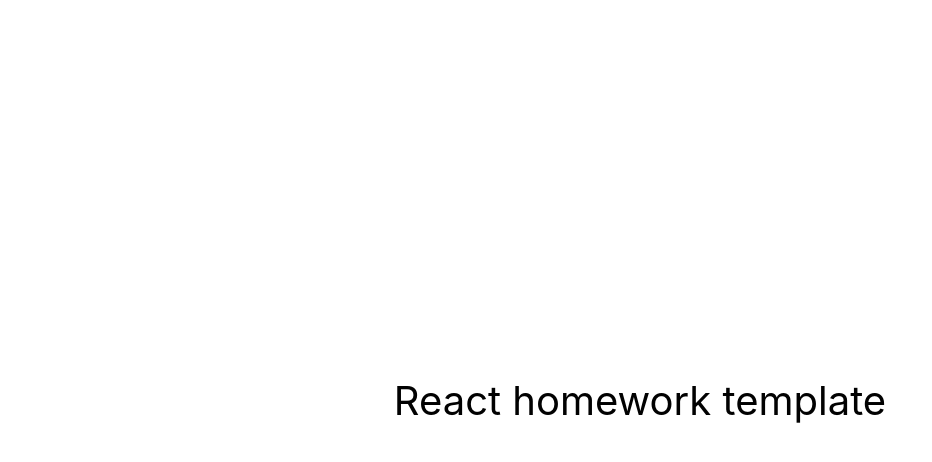
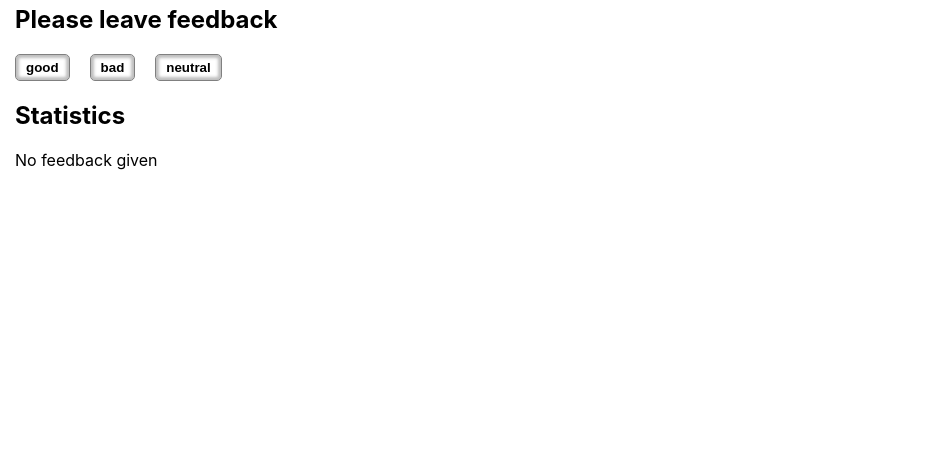
Before and after one commit to Vendettich13/goit-react-hw-02-phonebook, a React (Create React App) app: page / in a window 1280 px wide. Shown: the top 462 px of the page, without its empty margins (0-932 px from the left). Built offline with nearby package versions, Linux system fonts and the light colour scheme.

Commit message:
finish feedback section

```diff
--- a/src/components/App.jsx
+++ b/src/components/App.jsx
@@ -1,16 +1,38 @@
-export const App = () => {
-  return (
-    <div
-      style={{
-        height: '100vh',
-        display: 'flex',
-        justifyContent: 'center',
-        alignItems: 'center',
-        fontSize: 40,
-        color: '#010101'
-      }}
-    >
-      React homework template
-    </div>
-  );
+import {PropTypes} from "prop-types"
+import { Component } from "react";
+import { Section } from "./Section/Section";
+import { FeedbackOptions } from "./Feedback/FeedbackOptions";
+import { Statistics } from "./Statistics/Statistics";
+export class App extends Component {
+  state = {
+    good: 0,
+    neutral: 0,
+    bad: 0
+  }
+
+  onLeaveFeedback = (e) => {
+    const currentBtn = e.currentTarget.name;
+    this.setState((prevState) => {
+      return { [currentBtn]: prevState[currentBtn] + 1 }
+    })
+  }
+  total = () => {
+    const { good, bad, neutral } = this.state
+    return good + bad + neutral
+  }
+  positivePercentage = () => {
+    const {good} = this.state
+    return good / this.total() * 100;
+  }
+
+  render() {
+    return <section>
+    <Section title="Please leave feedback">
+        <FeedbackOptions options={['good', 'bad', 'neutral']} onLeaveFeedback={this.onLeaveFeedback}/>
+    </Section>
+    <Section title="Statistics">
+         <Statistics good={this.state.good} neutral={this.state.neutral } bad={this.state.bad } total={this.total} positivePercentage={this.positivePercentage}/>
+      </Section>
+      </section>
+    }
 };
--- /dev/null
+++ b/src/components/Feedback/FeedbackOptions.jsx
@@ -0,0 +1,13 @@
+import { PropTypes } from "prop-types"
+import css from "../Feedback/FeedbackOptions.module.css"
+
+export const FeedbackOptions = ({ options, onLeaveFeedback }) => {
+    return <div className={css.buttonWrapper}>
+        {options.map((option, index) => { return <button type="button" key={index} onClick={onLeaveFeedback} name={option} className={css.optionBtn}>{option}</button>})}
+    </div>
+}
+
+FeedbackOptions.propTypes = {
+    options: PropTypes.array.isRequired,
+    onLeaveFeedback: PropTypes.func,
+}
--- /dev/null
+++ b/src/components/Feedback/FeedbackOptions.module.css
@@ -0,0 +1,22 @@
+.optionBtn {
+    cursor: pointer;
+    font-weight: bold;
+    padding: 5px 10px;
+    background-color: transparent;
+    border: 1px solid grey;
+    border-radius: 5px;
+    box-shadow: inset 0px 0px 3px 3px rgb(169 169 169 / 75%);
+    transition: transform 500ms cubic-bezier(0.175, 0.885, 0.32, 1.275), box-shadow 500ms;
+}
+.optionBtn:not(:last-child) {
+    margin-right: 20px;
+}
+.optionBtn:hover,
+.optionBtn:focus {
+    transform: scale(1.1);
+    box-shadow: inset 0px 0px 3px 3px rgba(110, 107, 110, 1);
+}
+.buttonWrapper {
+    margin-top: 20px;
+    margin-bottom: 20px;
+}
--- /dev/null
+++ b/src/components/Notification/Notification.jsx
@@ -0,0 +1,3 @@
+export const Notification = () => {
+    return <p>No feedback given</p>
+}
--- /dev/null
+++ b/src/components/Section/Section.jsx
@@ -0,0 +1,13 @@
+import {PropTypes} from "prop-types"
+
+export const Section = ({ title, children }) => {
+        return <div>
+        <h1>{title}</h1>
+        {children}
+        </div>
+    }
+
+Section.propTypes = {
+    title: PropTypes.string.isRequired,
+    children: PropTypes.any,
+}
--- /dev/null
+++ b/src/components/Statistics/Statistics.jsx
@@ -0,0 +1,24 @@
+import { Notification } from "components/Notification/Notification"
+import { PropTypes } from "prop-types"
+import css from "../Statistics/Statistics.module.css"
+
+export const Statistics = ({ good, bad, neutral, total, positivePercentage }) => {
+    return <div className={css.statWrapper}>
+        {total() === 0 ? <Notification/> : <ul>
+            <li className={css.statItem}>Good: {good}</li>
+            <li className={css.statItem}>Neutral: {neutral}</li>
+            <li className={css.statItem}>Bad: {bad}</li>
+            <li className={css.statItem}>Total: {total()}</li>
+            <li className={css.statItem}>Positive feedback: {Math.round(positivePercentage())}%</li>
+        </ul>}
+
+    </div>
+}
+
+Statistics.propTypes = {
+    good: PropTypes.number.isRequired,
+    bad: PropTypes.number.isRequired,
+    neutral: PropTypes.number.isRequired,
+    total: PropTypes.func.isRequired,
+    positivePercentage: PropTypes.func.isRequired,
+}
--- /dev/null
+++ b/src/components/Statistics/Statistics.module.css
@@ -0,0 +1,9 @@
+.statWrapper {
+    margin-top: 20px;
+}
+.statItem {
+    font-size: 18px;
+}
+.statItem:not(:first-child) {
+    margin-top: 10px;
+}
--- a/src/index.css
+++ b/src/index.css
@@ -1,7 +1,7 @@
 @import-normalize;
 
 body {
-  margin: 0;
+  margin: 5px 15px;
   font-family: -apple-system, BlinkMacSystemFont, 'Segoe UI', 'Roboto', 'Oxygen',
     'Ubuntu', 'Cantarell', 'Fira Sans', 'Droid Sans', 'Helvetica Neue',
     sans-serif;
@@ -13,3 +13,36 @@
   font-family: source-code-pro, Menlo, Monaco, Consolas, 'Courier New',
     monospace;
 }
+
+code {
+  font-family: source-code-pro, Menlo, Monaco, Consolas, 'Courier New',
+    monospace;
+}
+
+h1,
+h2,
+h3,
+h4,
+h5,
+h6,
+p {
+  margin: 0;
+}
+
+ul,
+ol {
+  margin: 0;
+  padding: 0;
+  list-style: none;
+}
+
+img {
+  display: block;
+  max-width: 100%;
+  height: auto;
+}
+
+button {
+  border: none;
+  padding: 0;
+}
```
